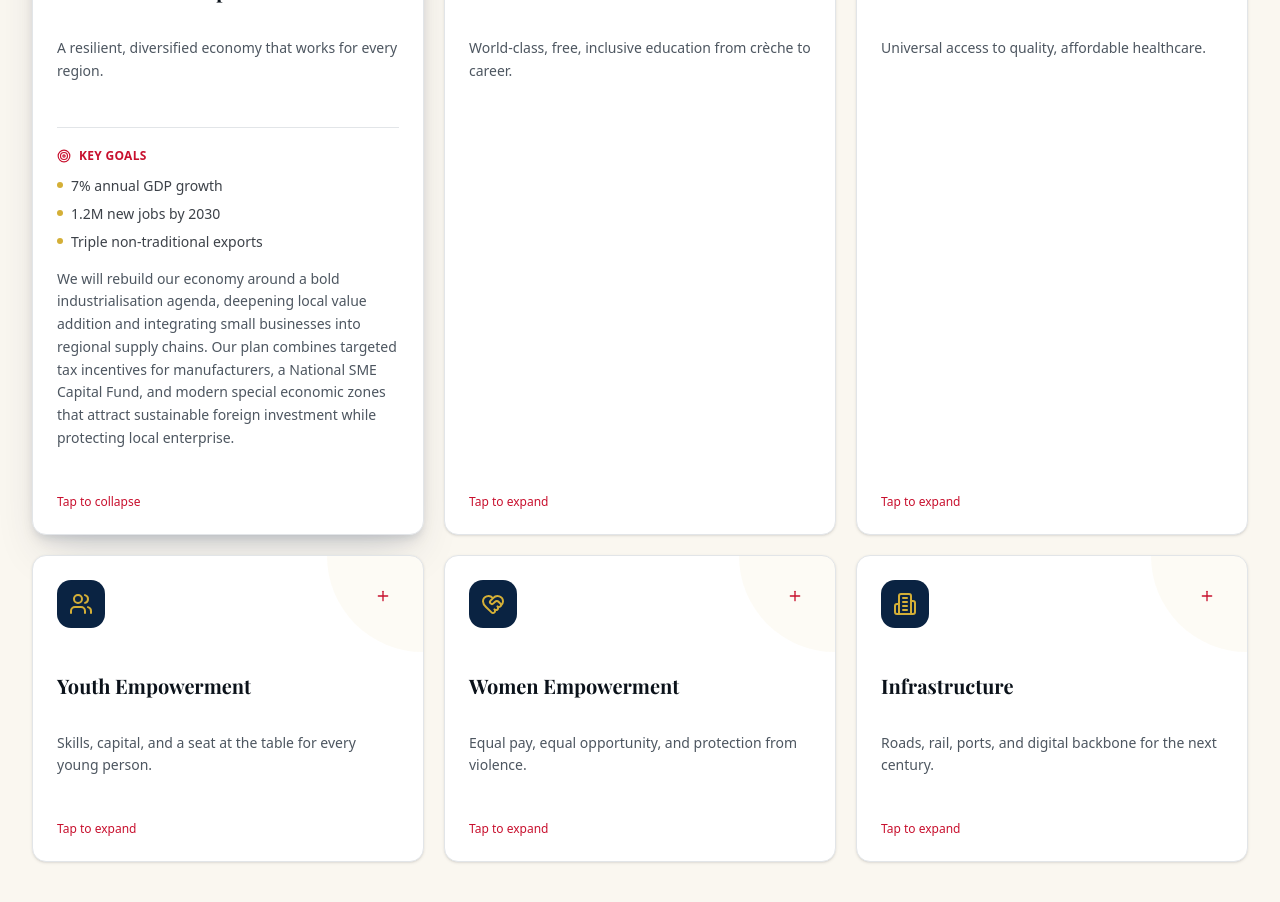
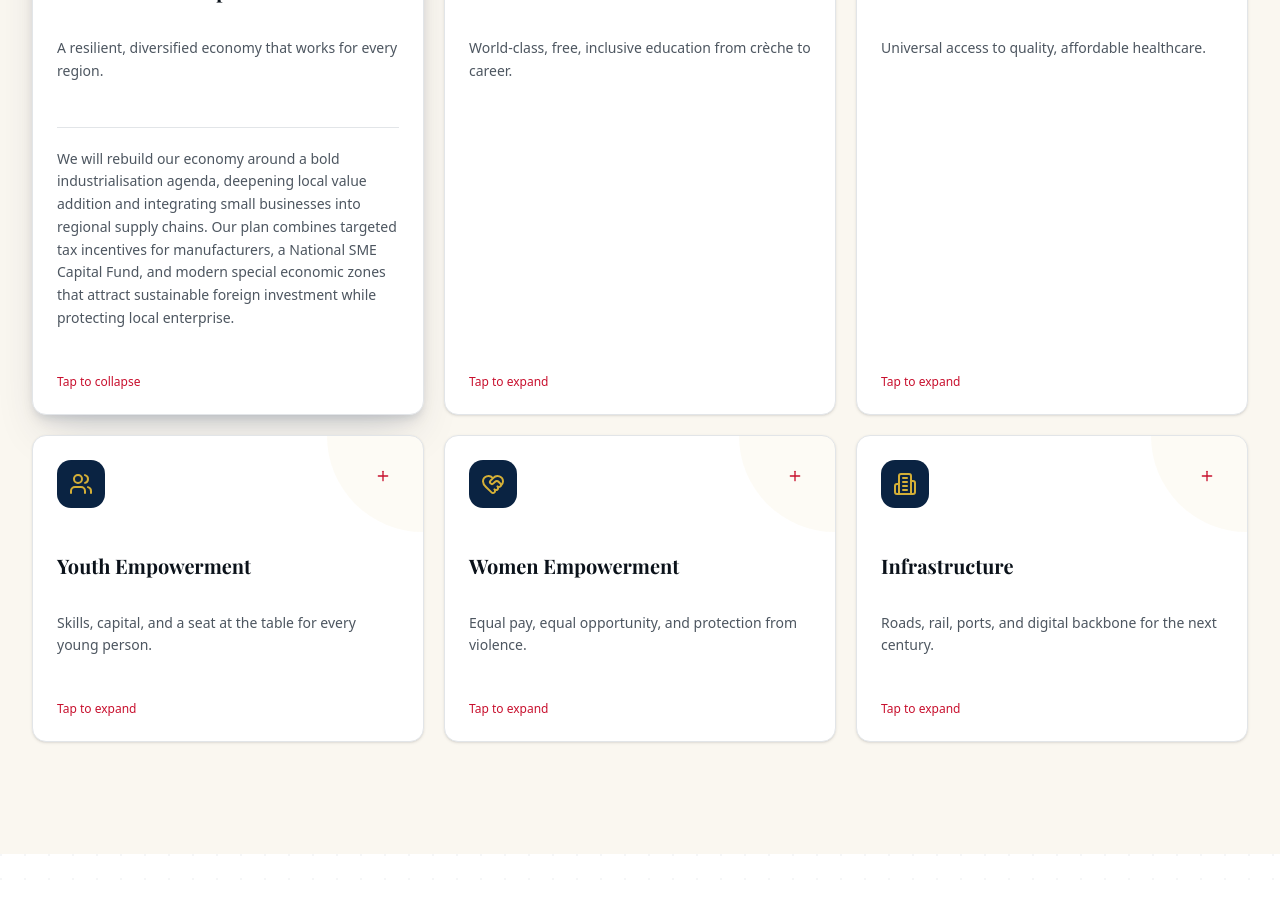
Before and after one commit to lilromeo2290/mayor, a Next.js app: page / in a window 1280 px wide. Shown: the part 5720-6622 px from the top of the page. Built offline with nearby package versions, Linux system fonts and the light colour scheme.

Commit message:
b15e8036-ec36-494e-a0d3-86d39406c4ac

```diff
--- a/src/components/site/sections/vision.tsx
+++ b/src/components/site/sections/vision.tsx
@@ -76,6 +76,8 @@ export function VisionSection() {
                         className="overflow-hidden"
                       >
                         <div className="pt-5 mt-5 border-t border-border">
+                          {item.goals.length > 0 && (
+                            <>
                               <div className="flex items-center gap-2 text-xs font-semibold uppercase tracking-wide text-patriot-red mb-3">
                                 <Target className="h-3.5 w-3.5" />
                                 Key Goals
@@ -88,6 +90,8 @@ export function VisionSection() {
                                   </li>
                                 ))}
                               </ul>
+                            </>
+                          )}
                           <p className="text-sm text-muted-foreground leading-relaxed">{item.detail}</p>
                         </div>
                       </motion.div>
--- a/src/lib/data/campaign.ts
+++ b/src/lib/data/campaign.ts
@@ -145,7 +145,7 @@ export const VISION_ITEMS: VisionItem[] = [
     icon: TrendingUp,
     title: 'Economic Development',
     short: 'A resilient, diversified economy that works for every region.',
-    goals: ['7% annual GDP growth', '1.2M new jobs by 2030', 'Triple non-traditional exports'],
+    goals: [],
     detail:
       'We will rebuild our economy around a bold industrialisation agenda, deepening local value addition and integrating small businesses into regional supply chains. Our plan combines targeted tax incentives for manufacturers, a National SME Capital Fund, and modern special economic zones that attract sustainable foreign investment while protecting local enterprise.',
   },
```
Lines whose indentation alone changed are shown as unchanged.
